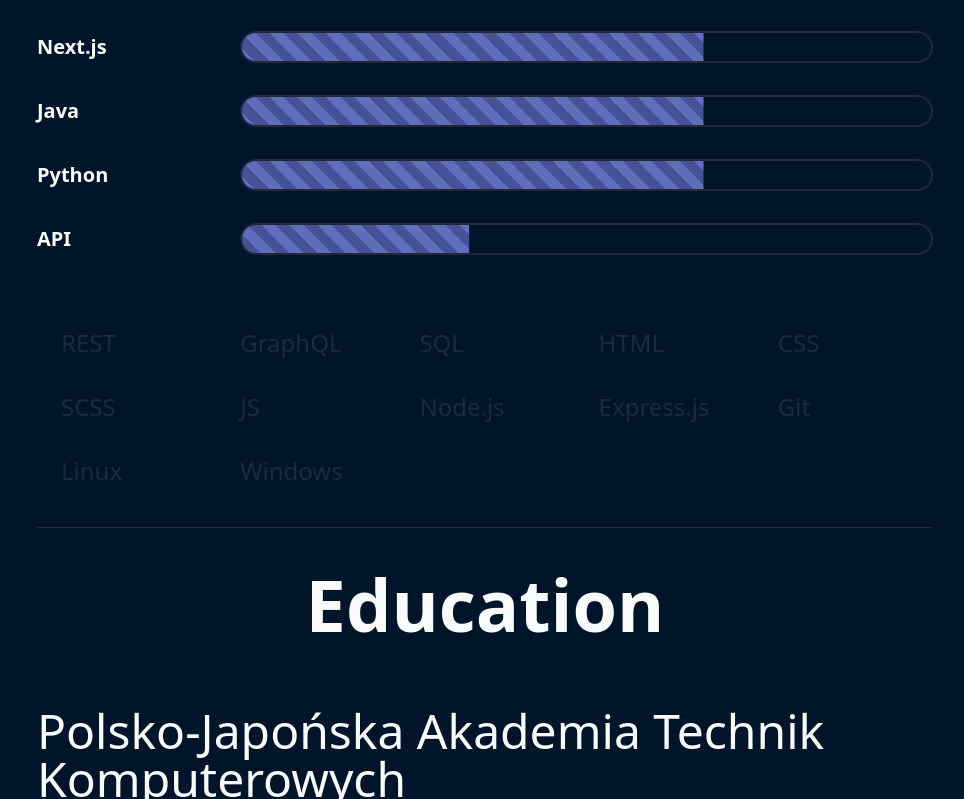
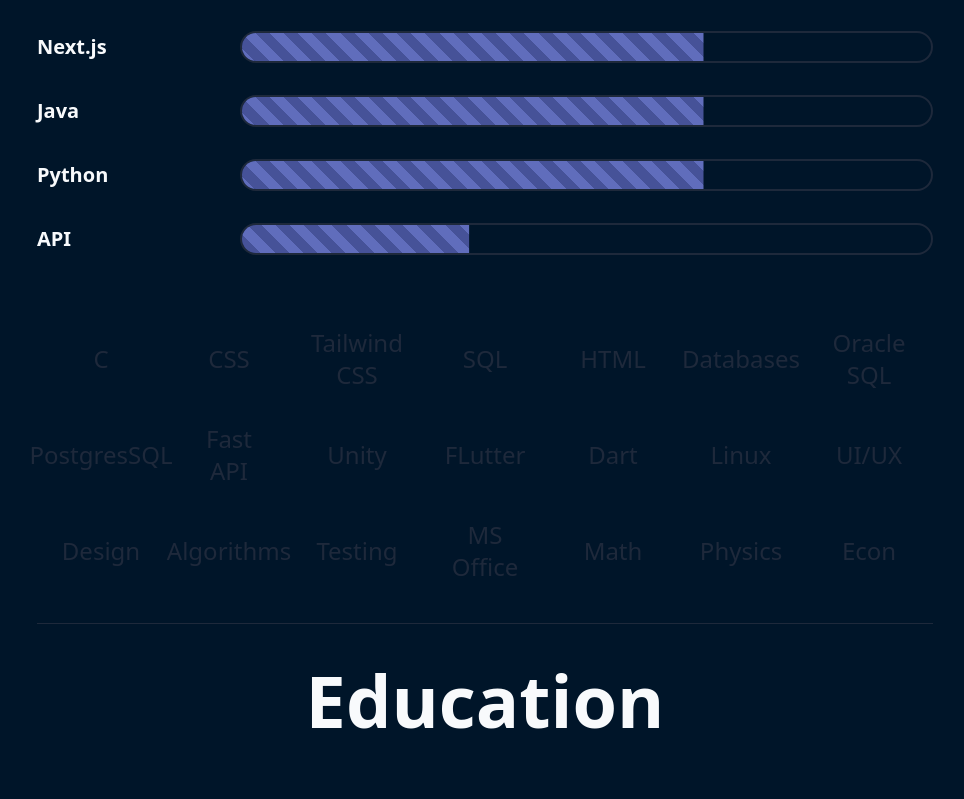
Before and after one commit to MikolajKawalec/personal-site, a React (Vite) app: page / in a window 1280 px wide. Shown: the part 1250-2049 px from the top of the page, without its empty margins (155-1119 px from the left). Built offline with nearby package versions, Linux system fonts and the light colour scheme.

Commit message:
minor changes

```diff
--- a/src/App.tsx
+++ b/src/App.tsx
@@ -102,19 +102,28 @@
               level={SkillLevel.Beginner}
             />
           </div>
-          <div className="grid grid-cols-5 w-full">
-            <MinorSkillText>REST</MinorSkillText>
-            <MinorSkillText>GraphQL</MinorSkillText>
+          <div className="grid grid-cols-7 w-full">
+            <MinorSkillText>C</MinorSkillText>
+            <MinorSkillText>CSS</MinorSkillText>
+            <MinorSkillText>Tailwind CSS</MinorSkillText>
             <MinorSkillText>SQL</MinorSkillText>
             <MinorSkillText>HTML</MinorSkillText>
-            <MinorSkillText>CSS</MinorSkillText>
-            <MinorSkillText>SCSS</MinorSkillText>
-            <MinorSkillText>JS</MinorSkillText>
-            <MinorSkillText>Node.js</MinorSkillText>
-            <MinorSkillText>Express.js</MinorSkillText>
-            <MinorSkillText>Git</MinorSkillText>
+            <MinorSkillText>Databases</MinorSkillText>
+            <MinorSkillText>Oracle SQL</MinorSkillText>
+            <MinorSkillText>PostgresSQL</MinorSkillText>
+            <MinorSkillText>Fast API</MinorSkillText>
+            <MinorSkillText>Unity</MinorSkillText>
+            <MinorSkillText>FLutter</MinorSkillText>
+            <MinorSkillText>Dart</MinorSkillText>
             <MinorSkillText>Linux</MinorSkillText>
-            <MinorSkillText>Windows</MinorSkillText>
+            <MinorSkillText>UI/UX</MinorSkillText>
+            <MinorSkillText>Design</MinorSkillText>
+            <MinorSkillText>Algorithms</MinorSkillText>
+            <MinorSkillText>Testing</MinorSkillText>
+            <MinorSkillText>MS Office</MinorSkillText>
+            <MinorSkillText>Math</MinorSkillText>
+            <MinorSkillText>Physics</MinorSkillText>
+            <MinorSkillText>Econ</MinorSkillText>
           </div>
         </div>
         <Separator />
--- a/src/components/smaller_components/minor_skill_text.tsx
+++ b/src/components/smaller_components/minor_skill_text.tsx
@@ -7,7 +7,16 @@
 
 const MinorSkillText: FC<MinorSkillTextProps> = ({ className, children }) => {
   return (
-    <p className={cn('px-6 py-4 text-muted text-2xl', className)}>{children}</p>
+    <div className="flex items-center justify-center h-full group">
+      <p
+        className={cn(
+          'px-6 py-4 text-muted text-2xl text-center   group-hover:scale-110 group-hover:text-primary transition-all duration-300 ease-in-out',
+          className
+        )}
+      >
+        {children}
+      </p>
+    </div>
   );
 };
 
```
